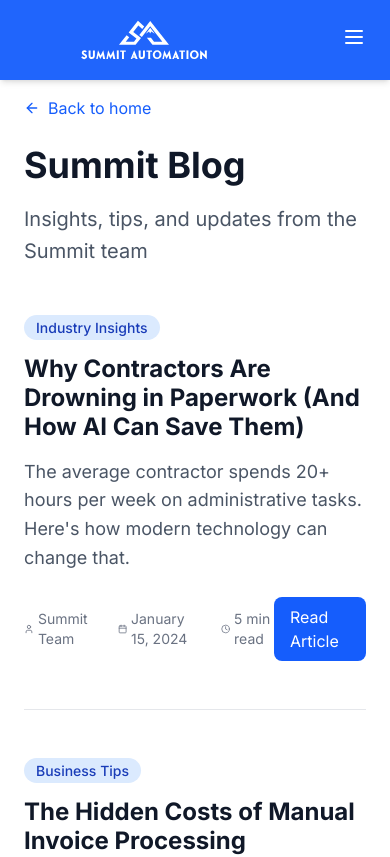
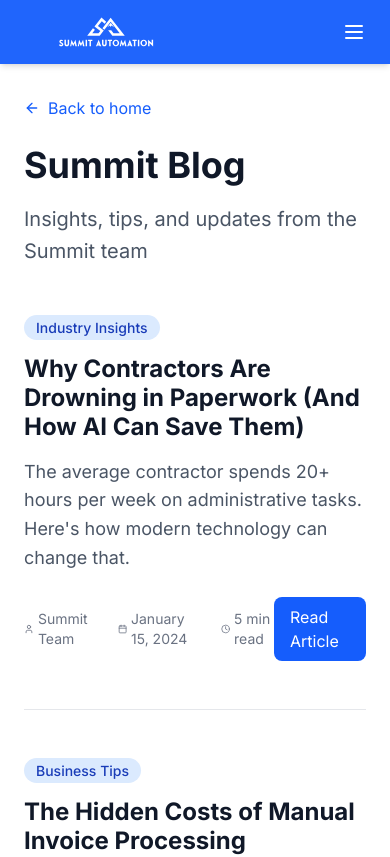
Before and after one commit to Summit-Automation/Summit-Site, a Next.js app: page /blog in a window 390 px wide. Shown: the top 857 px of the page. Built offline with nearby package versions, Linux system fonts and the light colour scheme.

Commit message:
logo size change

```diff
--- a/src/components/layout/Header.tsx
+++ b/src/components/layout/Header.tsx
@@ -26,16 +26,16 @@ const Header = ({ scrolled }: HeaderProps) => {
                     : 'bg-white/95 backdrop-blur-lg shadow-sm'
             }`}
         >
-            <div className="max-w-7xl mx-auto px-6 lg:px-8">
-                <div className="flex items-center h-20 md:justify-start justify-between">
-                    {/* Logo - Made larger and moved left */}
-                    <div className="flex-shrink-0 md:w-72">
-                        <Link href="/" className="flex items-center gap-2 z-10 md:-ml-4">
+            <div className="max-w-7xl mx-auto px-4 sm:px-6 lg:px-8">
+                <div className="flex items-center justify-between h-16 md:h-20">
+                    {/* Logo - Always on the left */}
+                    <div className="flex-shrink-0">
+                        <Link href="/" className="flex items-center">
                             <Image
                                 src="/images/4_SVG.svg"
                                 alt="Summit Automation Logo"
-                                width={240}
-                                height={64}
+                                width={180}
+                                height={48}
                                 priority
                                 className={`transition-all duration-300 ${
                                     scrolled
@@ -46,8 +46,8 @@ const Header = ({ scrolled }: HeaderProps) => {
                         </Link>
                     </div>
 
-                    {/* Desktop Nav */}
-                    <nav className="hidden md:flex items-center gap-6 flex-1 justify-center">
+                    {/* Desktop Nav - Hidden on mobile */}
+                    <nav className="hidden md:flex items-center gap-6">
                         {[
                             { label: 'Features', href: '#features' },
                             { label: 'How It Works', href: '#how-it-works' },
@@ -67,8 +67,8 @@ const Header = ({ scrolled }: HeaderProps) => {
                         ))}
                     </nav>
 
-                    {/* Call to Action Buttons */}
-                    <div className="hidden md:flex items-center gap-3 md:w-80 justify-end">
+                    {/* Desktop Call to Action Buttons - Hidden on mobile */}
+                    <div className="hidden md:flex items-center gap-3">
                         {/* Login Button */}
                         <button
                             onClick={handleLogin}
@@ -95,14 +95,14 @@ const Header = ({ scrolled }: HeaderProps) => {
                         </a>
                     </div>
 
-                    {/* Mobile Menu Button */}
+                    {/* Mobile Menu Button - Always visible on mobile */}
                     <div className="md:hidden">
                         <button
                             onClick={() => setMobileMenuOpen(!mobileMenuOpen)}
-                            className={`transition-colors ${
+                            className={`p-2 rounded-lg transition-colors ${
                                 scrolled
-                                    ? 'text-white hover:text-teal-300'
-                                    : 'text-gray-700 hover:text-blue-600'
+                                    ? 'text-white hover:text-teal-300 hover:bg-white/10'
+                                    : 'text-gray-700 hover:text-blue-600 hover:bg-gray-100'
                             }`}
                             aria-label="Toggle menu"
                         >
```
